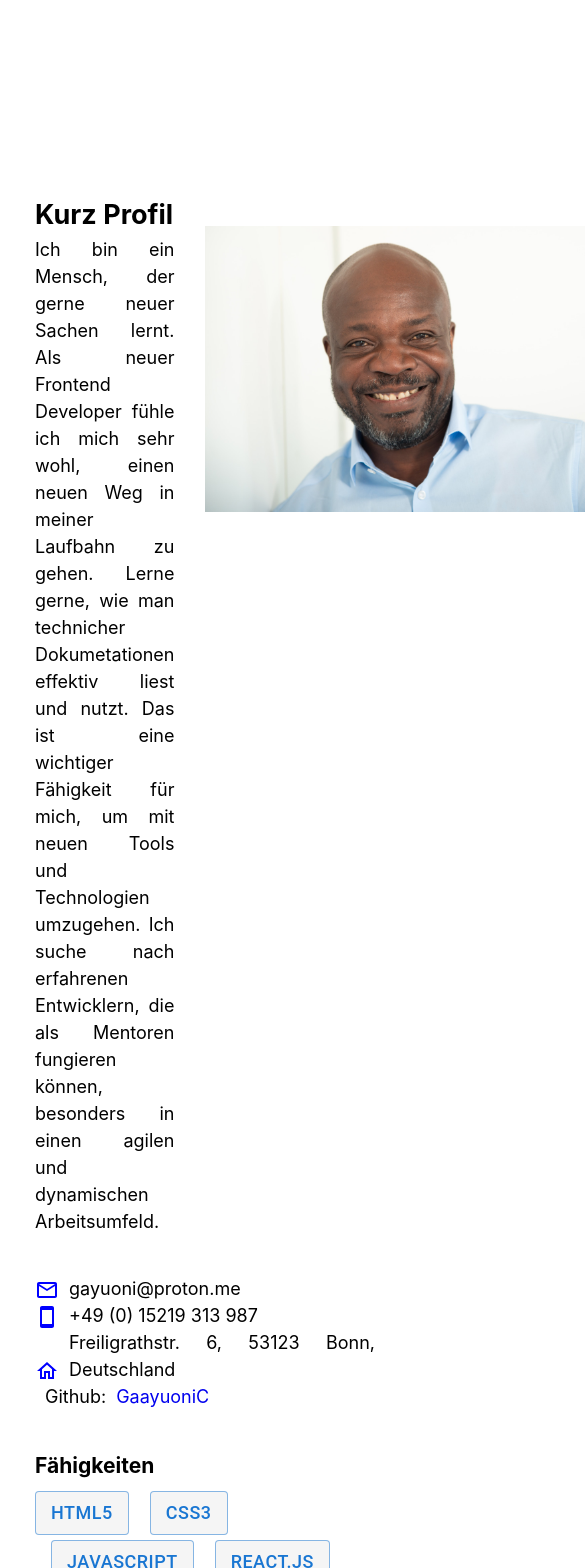
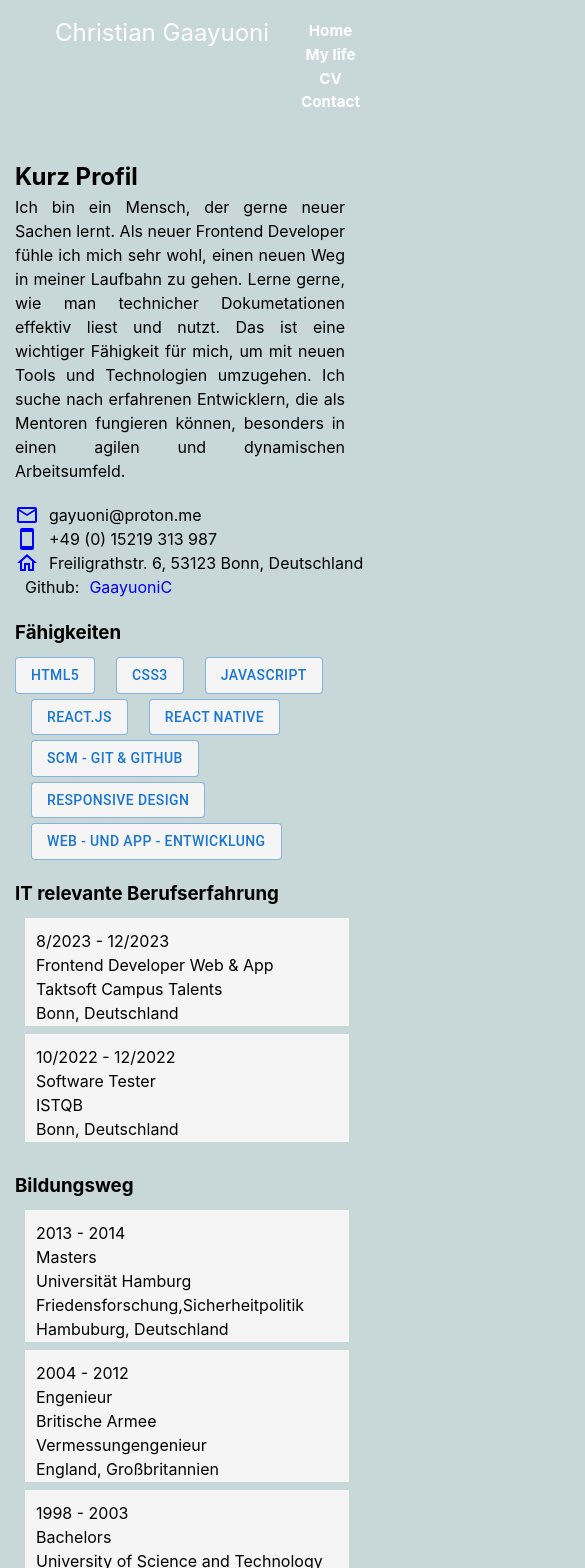
Before and after one commit to GaayuoniC/Gaayuoni-website-react, a React (Vite) app: page /cv in a window 390 px wide. Shown: the top 1568 px of the page, 585 px wide, since content can reach past the window. Built offline with nearby package versions, Linux system fonts and the light colour scheme.

Commit message:
Fixed responsiveness @ 412px for the cv page

```diff
--- a/src/Pages/HomePage.css
+++ b/src/Pages/HomePage.css
@@ -16,14 +16,14 @@ img {
   margin-top: 20px;
 }
 
-article {
+/* article {
   padding-top: 20px;
   padding-left: 20px;
   line-height: 1.5;
   font-size: 18px;
   text-align: justify;
-  /* width: 90%; */
-}
+  width: 100vw;
+} */
 
 @media screen and (max-width: 360px) {
   img {
--- a/src/components/CvPdf.css
+++ b/src/components/CvPdf.css
@@ -36,17 +36,16 @@
 .container-stack {
   flex-wrap: wrap;
   align-items: flex-start;
-  gap: 15px;
+  flex-grow: 1;
+  gap: 2px;
 }
 .education-container,
 .it-education-container,
 .container-language-driver-hobby {
   display: flex;
+  flex-direction: column;
   flex-wrap: wrap;
   gap: 10px;
-  align-content: center;
-  /* width: 90vw; */
-
   margin: 10px;
 }
 .education-item,
@@ -54,17 +53,17 @@
   flex: 1;
   list-style-type: none;
   border: var(--border);
-  box-shadow: var(--box-shadow);
   background: var(--background-custom-color);
   padding-left: 10px;
   padding-top: 10px;
   text-align: left;
 }
+
 .container-language-driver-hobby > article {
   flex: 1;
   flex-direction: row;
   border: var(--border);
-  box-shadow: var(--box-shadow);
+  /* box-shadow: var(--box-shadow); */
   background: var(--background-custom-color);
   text-align: left;
 }
@@ -77,7 +76,7 @@
   border: 1px solid rgb(28, 25, 25);
 } */
 
-@media screen and (max-width: 500px) {
+@media screen and (max-width: 412px) {
   .container-stack {
     flex-direction: column;
     align-items: flex-start;
@@ -87,6 +86,15 @@
   .it-education-container {
     flex-direction: column;
     gap: 8px;
-    width: 100%;
+    width: 90%;
+  }
+  img {
+    display: none;
+  }
+  .container-item-body-1 > p {
+    text-align: justify;
+  }
+  body {
+    background-color: rgba(200, 215, 215, 1);
   }
 }
--- a/src/components/CvPdf.jsx
+++ b/src/components/CvPdf.jsx
@@ -13,9 +13,6 @@ export function CvPdf() {
   };
   const buttonStyle = {
     backgroundColor: "rgba(245, 245, 245, 1)",
-    fontSize: 18,
-
-    cursor: "pointer",
   };
 
   return (
@@ -128,6 +125,7 @@ export function CvPdf() {
           ))}
         </ul>
       </article>
+
       <div className="container-language-driver-hobby">
         <article>
           <h3>Sprachen</h3>
--- a/src/components/NavBar.css
+++ b/src/components/NavBar.css
@@ -24,6 +24,7 @@
 }
 .header-nav-container {
   display: flex;
+  flex-wrap: wrap;
   list-style-type: none;
   justify-content: space-between;
   align-items: center;
@@ -40,16 +41,26 @@
   opacity: 0.7;
 }
 
-@media screen and (max-width: 360px) {
+@media screen and (max-width: 412px) {
   .logo {
     font-size: 1.5rem;
     color: white;
     align-self: flex-start;
   }
+
+  .header-container {
+    display: flex;
+    justify-content: space-between;
+    align-items: center;
+    position: relative;
+    /* background: linear-gradient(to bottom left, #fd9be5, rgb(159, 152, 152)); */
+    background: -moz-linear-gradient(to left, #fd9be5, rgb(159, 152, 152));
+    border-radius: 0;
+  }
   .header-nav-container {
-    display: flex;
     flex-direction: column;
     gap: 1px;
-    font-weight: 1rem;
+    list-style-type: none;
+    padding: 5px;
   }
 }
```
